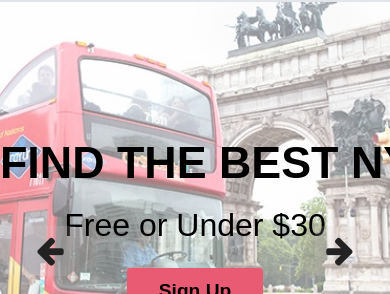
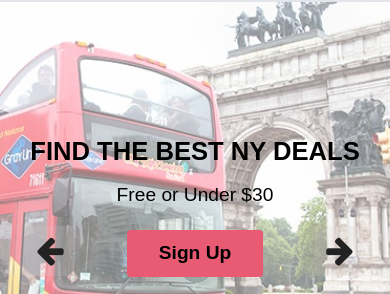
Before and after one commit to electrone901/cheap-nyc-frontend-final, a React (Create React App) app: page / in a window 390 px wide. Shown: the part 69-363 px from the top of the page. Built offline with nearby package versions, Linux system fonts and the light colour scheme; no server answers.

Commit message:
make the text in carousel smaller on the phone screen

```diff
--- a/src/index.css
+++ b/src/index.css
@@ -314,6 +314,10 @@ Description     : A file that contains all styles for Carousel.js.
   padding: 8px 32px;
   font-weight: 900;
   text-decoration: none;
+}
+
+.tParent__items__sign:hover{
+  opacity: .8;
 }
 
 .title {
@@ -897,4 +901,14 @@ input:hover .hover-img span {
   .title{
     font-size: 1.2rem;
   }
+
+  .textSliderTitle {
+    font-size: 1.6rem;
+    margin-bottom: 1rem;
+  }
+
+  .textSliderPara{
+    font-size: 1.2rem;
+    margin-bottom: 1.5rem;
+  }
 }
```
